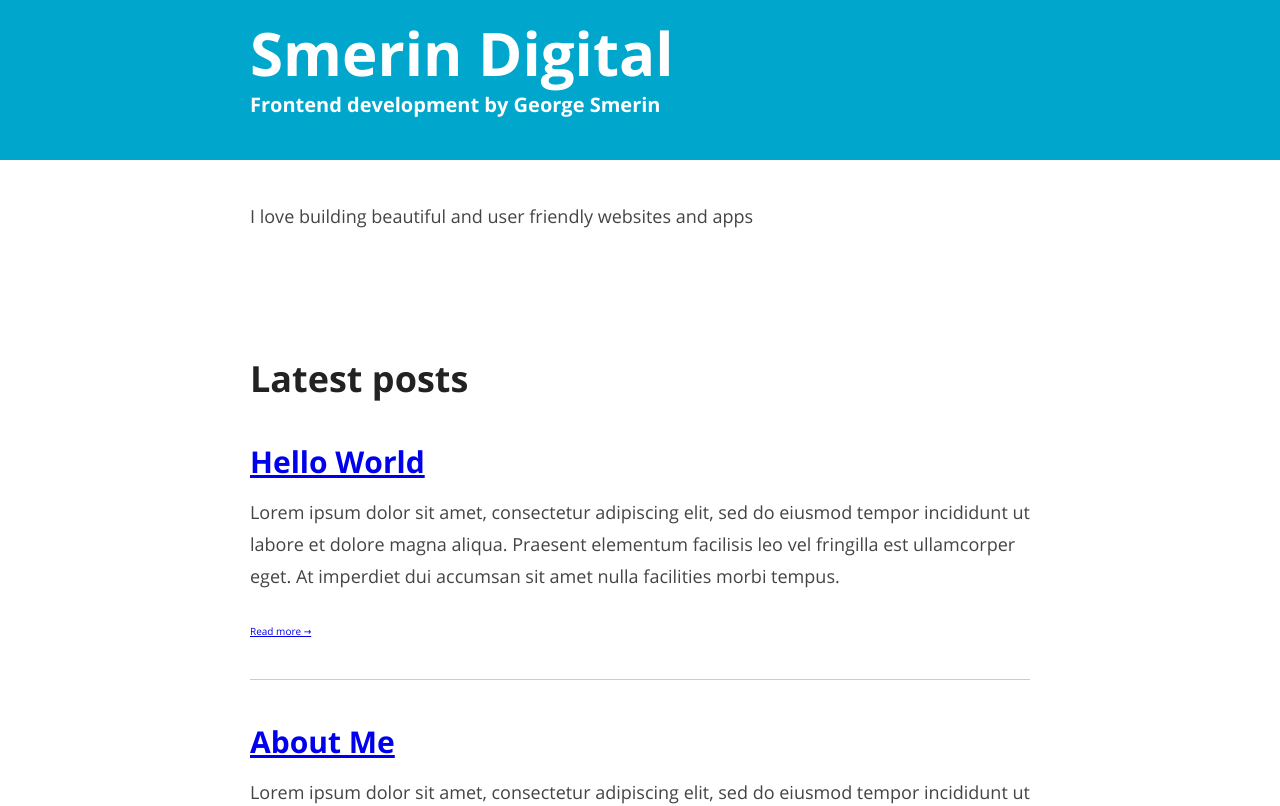
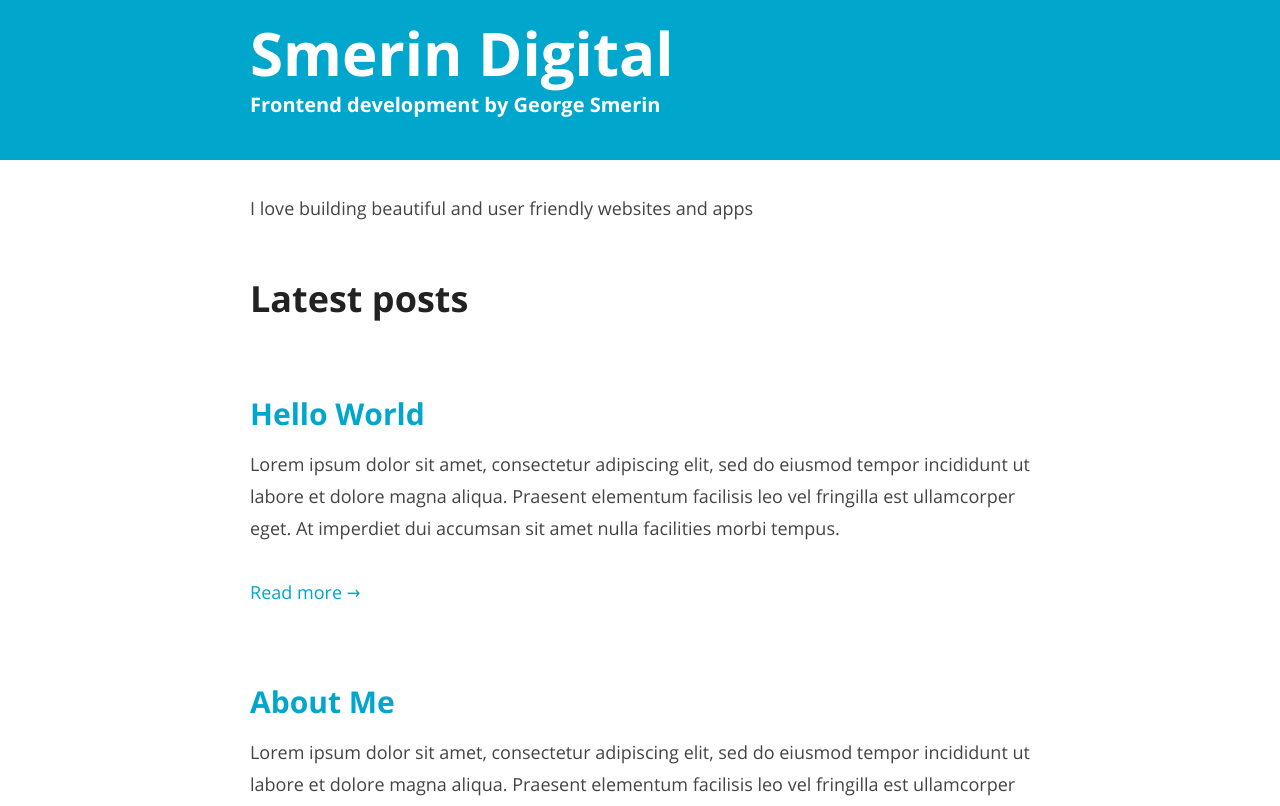
Before and after one commit to smerin/smerin-digital, a Next.js app: page / in a window 1280 px wide. Shown: the top 806 px of the page. Built offline with nearby package versions, Linux system fonts and the light colour scheme.

Commit message:
Remove styled components

```diff
--- a/components/HomePage.module.scss
+++ b/components/HomePage.module.scss
@@ -6,15 +6,33 @@
 }
 
 .content {
-  padding: 4rem 0;
+  padding: $vert-space 0;
 }
 
 .posts {
-  padding-top: 4rem;
+  // padding-top: 4rem;
 }
 
 .post {
-  margin-bottom: 4rem;
-  padding-bottom: 4rem;
-  border-bottom: 1px solid $greyLight;
+  padding: $vert-space 0;
+
+  &:nth-child(even) {
+    // background-color: #EEE;
+  }
+
+  h3 {
+    margin-top: 1.2rem;
+
+    a {
+
+      text-decoration: none;
+    }
+  }
+  // margin-bottom: 4rem;
+  // padding-bottom: 4rem;
+  // border-bottom: 1px solid $greyLight;
 }
+
+.more {
+  margin-bottom: 0;
+}
--- a/components/HomePage.tsx
+++ b/components/HomePage.tsx
@@ -20,7 +20,9 @@ const HomePage = ({ posts }: Props) => {
                     <a href={`/posts/${slug}`}>{title}</a>
                   </h3>
                   <p>{excerpt}</p>
-                  <a href={`/posts/${slug}`}>Read more &rarr;</a>
+                  <p className={styles.more}>
+                    <a href={`/posts/${slug}`}>Read more &rarr;</a>
+                  </p>
                 </article>
               ))}
             </div>
--- a/package.json
+++ b/package.json
@@ -17,15 +17,13 @@
     "remark": "^14.0.2",
     "remark-html": "^15.0.1",
     "remark-prism": "^1.3.6",
-    "sass": "^1.57.1",
-    "styled-components": "^5.3.6"
+    "sass": "^1.57.1"
   },
   "devDependencies": {
     "@types/node": "18.11.2",
     "@types/react": "18.0.21",
     "@types/react-dom": "18.0.6",
     "@types/remark-prism": "^1.3.4",
-    "@types/styled-components": "^5.1.26",
     "eslint": "8.25.0",
     "eslint-config-next": "^13.0.0",
     "eslint-config-prettier": "^8.5.0",
--- a/pages/index.tsx
+++ b/pages/index.tsx
@@ -5,6 +5,7 @@ import { getAllPosts } from "@lib/api";
 import Header from "@components/Header";
 import Footer from "@components/Footer";
 import HomePage from "@components/HomePage";
+import Grid from "@components/Grid";
 
 interface Props {
   posts: Post[];
@@ -18,6 +19,7 @@ const Home: NextPage<Props> = ({ posts }) => {
         <meta name="description" content="Frontend development" />
         <link rel="icon" href="/favicon.ico" />
       </Head>
+      {/* <Grid /> */}
       <Header />
       <HomePage posts={posts} />
       <Footer />
--- a/styles/global.scss
+++ b/styles/global.scss
@@ -126,3 +126,13 @@ blockquote {
     line-height: 3.2rem;
   }
 }
+
+a {
+  color: $turquoise;
+  text-decoration: none;
+  transition: all 0.3s;
+
+  &:hover {
+    color: $greyDark;
+  }
+}
--- a/styles/variables.scss
+++ b/styles/variables.scss
@@ -1,6 +1,6 @@
 $turquoise: #00a6cc;
-$greyDark: #222;
-$greyBody: #444;
+$greyDark: #222222;
+$greyBody: #444444;
 $greyLight: #cccccc;
 $white: #ffffff;
 
```
